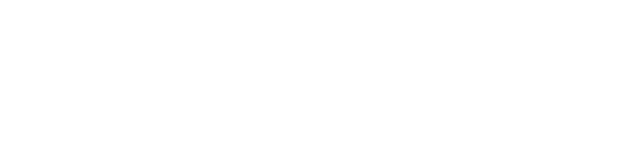
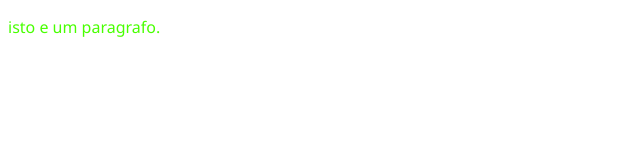
Before and after one commit to kauabitz/pucmgbr-diw-4963101-exemplo-01, a plain HTML site: page index.html in a window 1280 px wide. Shown: the whole page, without its empty margins (0-640 px from the left). Drawn offline with Linux system fonts and the light colour scheme.

Commit message:
criação de arquivo html

```diff
--- /dev/null
+++ b/estilo.css
@@ -0,0 +1,9 @@
+*{
+    font-size: 16px;
+    font-family: 'Segoe UI', Tahoma, Geneva, Verdana, sans-serif;
+
+}
+
+p{
+    color: rgb(72, 255, 0);
+}
--- a/index.html
+++ b/index.html
@@ -4,12 +4,15 @@
 <head>
     <title>exemplo 01</title>
     <meta charset="UTF-8">
+    <link rel="stylesheet" href="estilo.css">
 
 
 </head>
 
 <body>
-
+<p>
+    isto e um paragrafo.
+</p>
 </body>
 
 </html>
```
